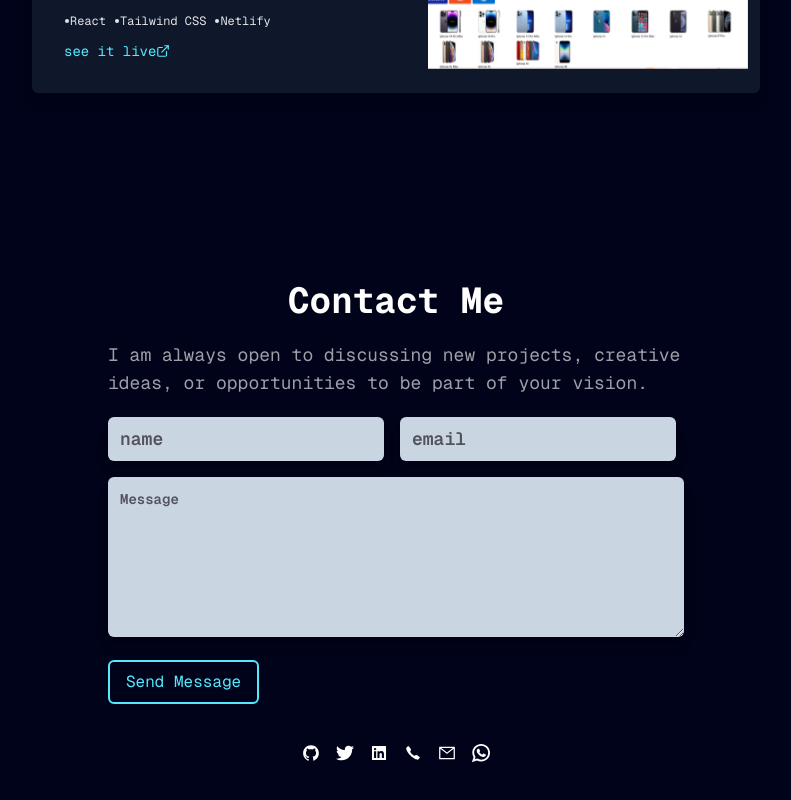
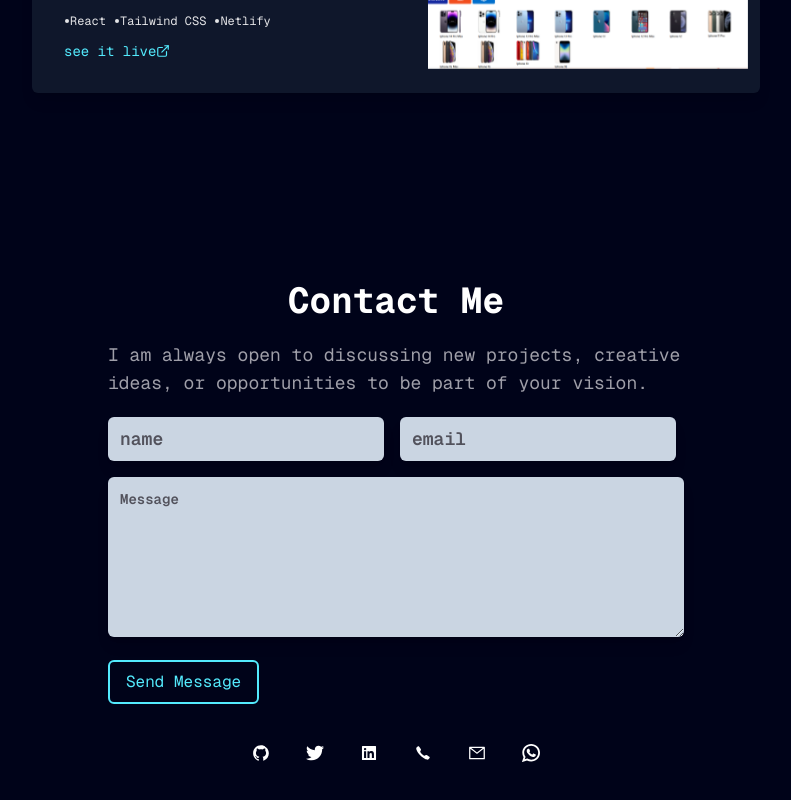
Before and after one commit to lekan12e/portfolio-website, a Next.js app: page / in a window 1280 px wide. Shown: the part 4488-5288 px from the top of the page, without its empty margins (244-1035 px from the left). Built offline with nearby package versions, Linux system fonts and the light colour scheme.

Commit message:
made some changes

```diff
--- a/app/components/Contact.tsx
+++ b/app/components/Contact.tsx
@@ -95,7 +95,7 @@ const Contact: React.FC = () => {
             </button>
           </MotionWrapper>
         </form>
-        <div className="flex items-center mt-5 md:space-x-4 md:justify-start justify-between">
+        <div className="flex items-center mt-5 gap-5 md:space-x-4 md:justify-start justify-between">
           <MotionWrapper delay={0.1} duration={1}>
             <Link target="_blank" href="https://github.com/lekan12e">
               <Image
```
